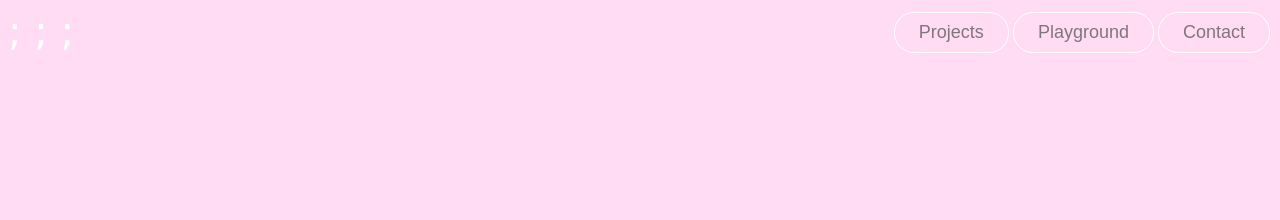
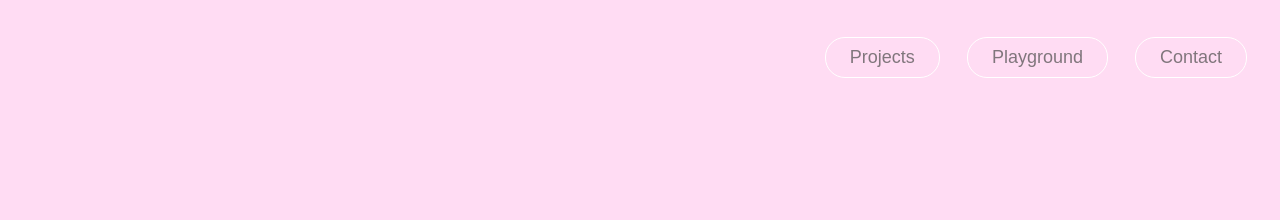
Before and after one commit to Wintahabol/Winta-Habol-Portfolio, a plain HTML site: page index.html in a window 1280 px wide. Shown: the top 220 px of the page. Drawn offline with Linux system fonts and the light colour scheme; a web font is replaced by a local one.

Commit message:
hover on buttons and margin spacing

```diff
--- a/index.html
+++ b/index.html
@@ -26,10 +26,14 @@
         cursor: pointer;
       }
 
+      .button:hover{background: #F3D1E7}
+
       .button1 {
         position: relative;
         float: right;
+        margin-right: 25px;
       }
+
 
       body {
         font-family: "MonteCarlo", cursive;
@@ -62,9 +66,9 @@
   </head>
 
   <body>
-    <button class="button button1">Contact</button>;
-    <button class="button button1">Playground</button>;
-    <button class="button button1">Projects</button>;
+    <button class="button button1">Contact</button>
+    <button class="button button1">Playground</button>
+    <button class="button button1">Projects</button>
 
     <h2>Portfolio</h2>
     <h1>Winta Habol</h1>
```
